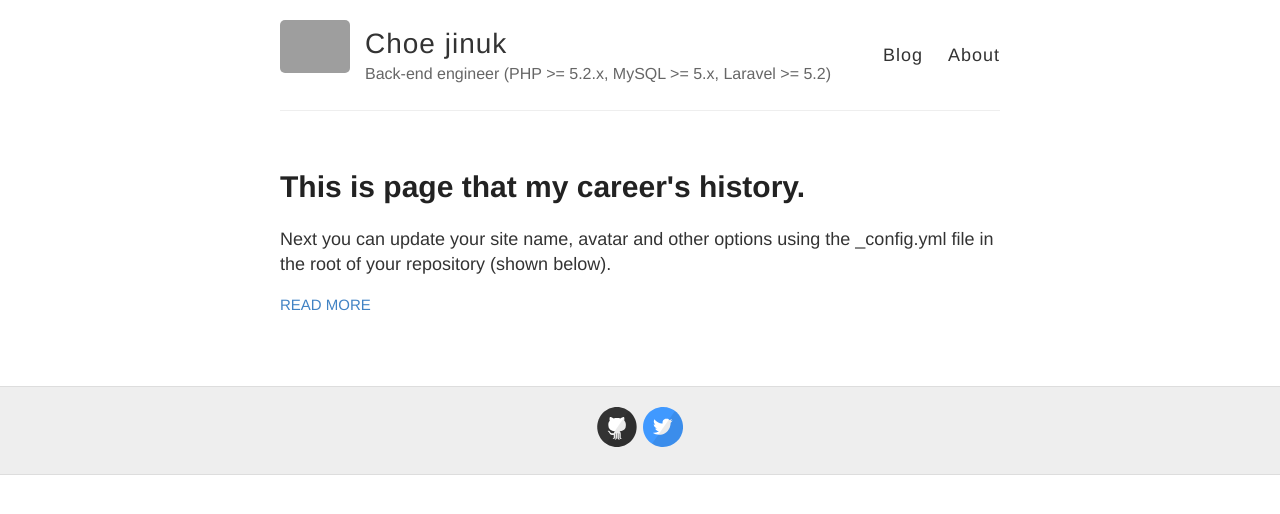
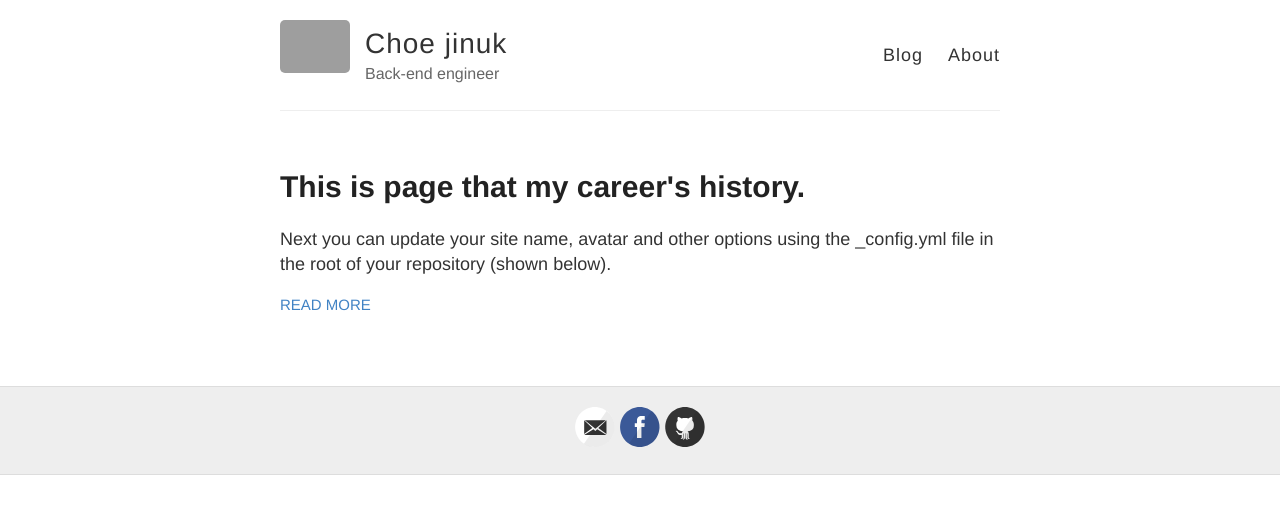
Before and after one commit to nosent79/nosent79.github.io, a Jekyll site: the page built from index.html, in a window 1280 px wide. Shown: the top 514 px of the page. Built offline with Jekyll 4.4.1, drawn with Linux system fonts in a browser that asks for light colours; part of the change alters nothing that is shown; grey boxes are pictures that could not be loaded.

Commit message:
소개 수정 초안

```diff
--- a/_config.yml
+++ b/_config.yml
@@ -6,7 +6,7 @@
 name: Choe jinuk
 
 # Short bio or description (displayed in the header)
-description: Back-end engineer (PHP >= 5.2.x, MySQL >= 5.x, Laravel >= 5.2)
+description: Back-end engineer
 
 # URL of your avatar or profile pic (you could use your GitHub profile pic)
 avatar: https://raw.githubusercontent.com/barryclark/jekyll-now/master/images/jekyll-logo.png
@@ -18,15 +18,15 @@ avatar: https://raw.githubusercontent.com/barryclark/jekyll-now/master/images/je
 # Includes an icon in the footer for each username you enter
 footer-links:
   dribbble:
-  email:
-  facebook:
+  email: nosent79@gmail.com
+  facebook: https://www.facebook.com/n0sent
   flickr:
-  github: barryclark/jekyll-now
+  github: nosent79/nosent79
   instagram:
   linkedin:
   pinterest:
   rss: # just type anything here for a working RSS icon
-  twitter: jekyllrb
+  twitter:
   stackoverflow: # your stackoverflow profile, e.g. "users/50476/bart-kiers"
   youtube: # channel/<your_long_string> or user/<user-name>
   googleplus: # anything in your profile username that comes after plus.google.com/
@@ -41,7 +41,7 @@ google_analytics:
 
 # Your website URL (e.g. http://barryclark.github.io or http://www.barryclark.co)
 # Used for Sitemap.xml and your RSS feed
-url:
+url: http://nosent79.github.io
 
 # If you're hosting your site at a Project repository on GitHub pages
 # (http://yourusername.github.io/repository-name)
```
